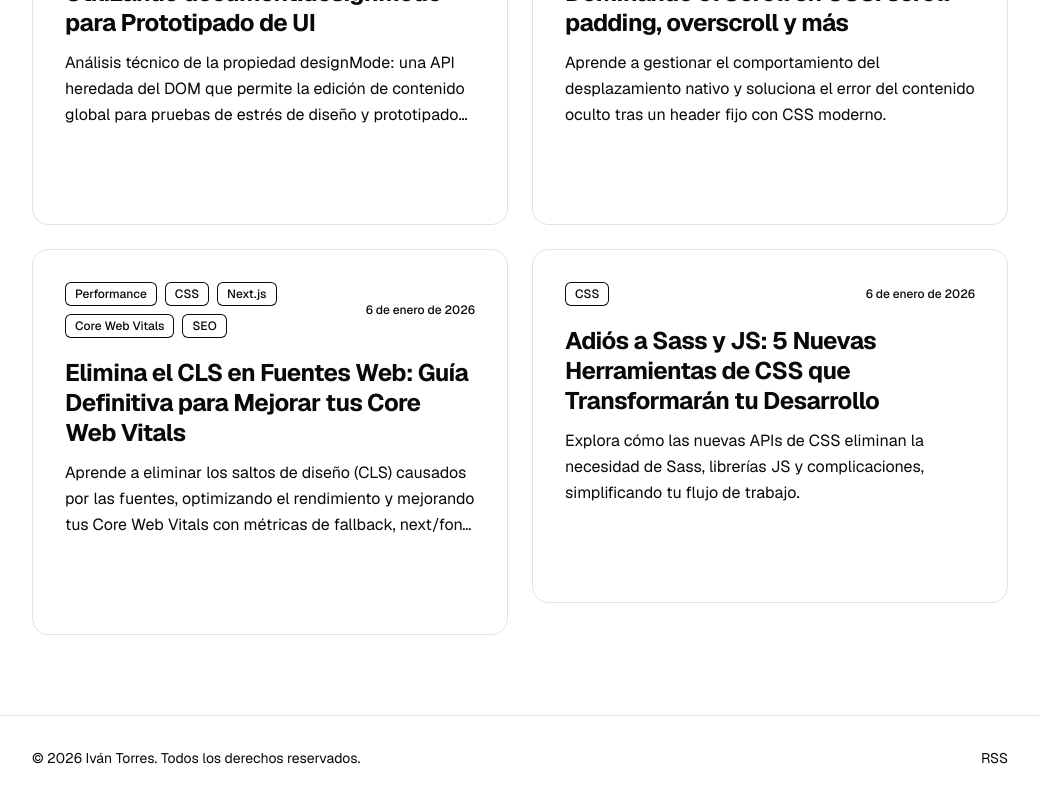
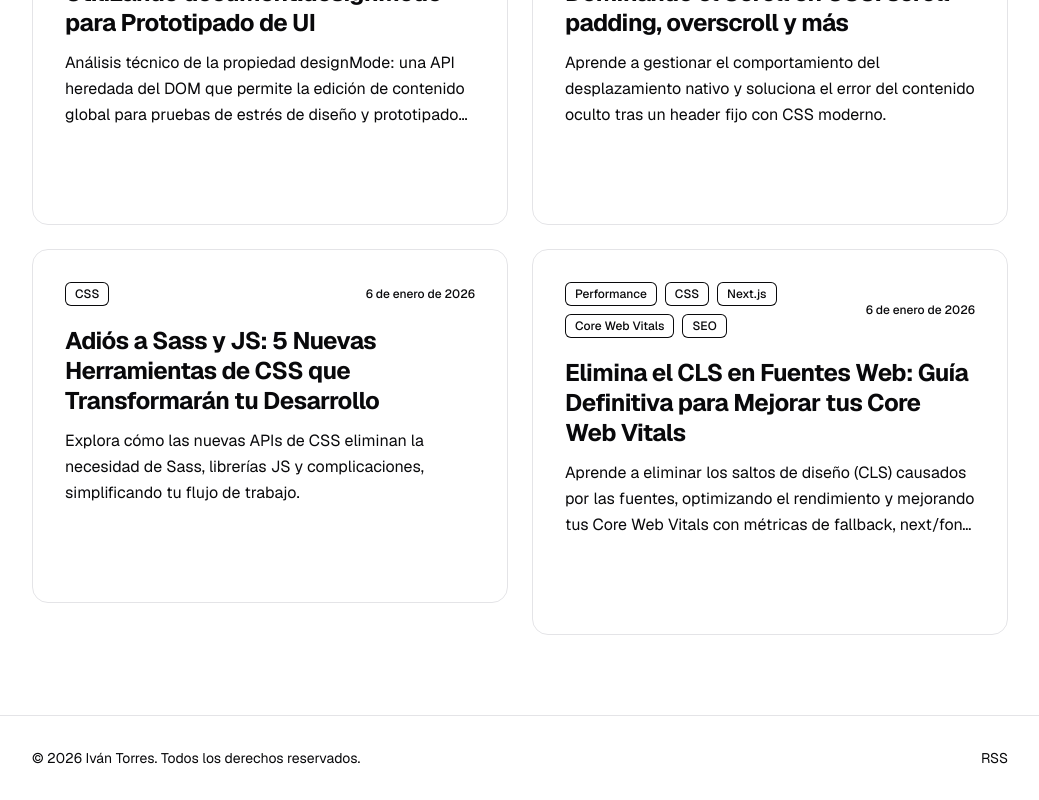
Before and after one commit to torresgol10/itorres.dev, a Next.js app: page / in a window 1280 px wide. Shown: the part 674-1474 px from the top of the page, without its empty margins (120-1159 px from the left). Built offline with nearby package versions, Linux system fonts and the light colour scheme.

Commit message:
fix: remove all new Date() calls to avoid Date.now() during SSG

```diff
--- a/src/app/sitemap.ts
+++ b/src/app/sitemap.ts
@@ -1,5 +1,8 @@
 import { getAllPosts } from "@/lib/posts";
 import { MetadataRoute } from "next";
+
+// Static build date to avoid Date.now() during SSG
+const BUILD_DATE = "2026-02-01";
 
 export default function sitemap(): MetadataRoute.Sitemap {
     const posts = getAllPosts();
@@ -7,21 +10,21 @@ export default function sitemap(): MetadataRoute.Sitemap {
 
     const postsUrls = posts.map((post) => ({
         url: `${baseUrl}/blog/${post.slug}`,
-        lastModified: new Date(post.date),
+        lastModified: post.date,
     }));
 
     return [
         {
             url: baseUrl,
-            lastModified: new Date(),
+            lastModified: BUILD_DATE,
         },
         {
             url: `${baseUrl}/about`,
-            lastModified: new Date(),
+            lastModified: BUILD_DATE,
         },
         {
             url: `${baseUrl}/projects`,
-            lastModified: new Date(),
+            lastModified: BUILD_DATE,
         },
         ...postsUrls,
     ];
--- a/src/lib/posts.ts
+++ b/src/lib/posts.ts
@@ -99,7 +99,7 @@ export function getAllPosts(includeDrafts = false): PostMeta[] {
             if (post.draft && !isDevMode && !includeDrafts) return false;
             return true;
         })
-        .sort((a, b) => (new Date(b.date) > new Date(a.date) ? 1 : -1));
+        .sort((a, b) => (b.date > a.date ? 1 : b.date < a.date ? -1 : 0));
 
     return posts;
 }
```
